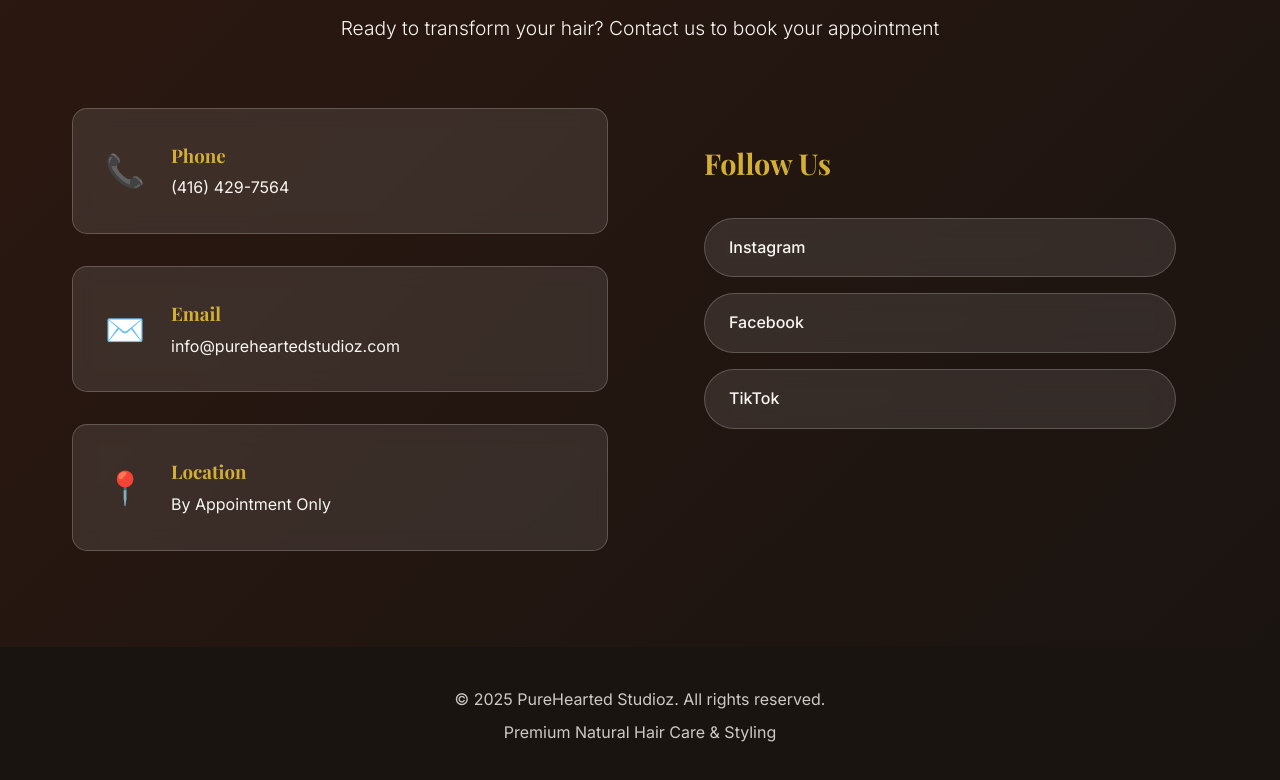
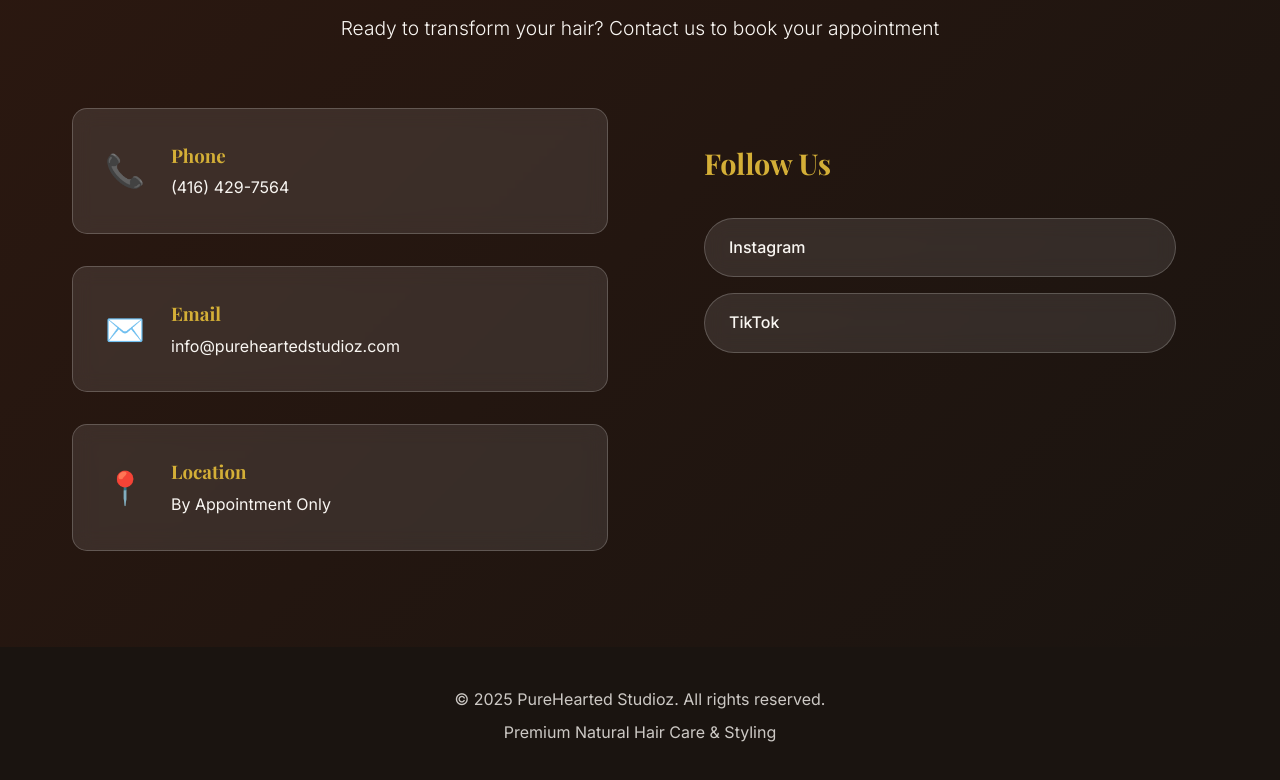
Before and after one commit to TOSINIRL/IRLMEDIA, a website: page index.html in a window 1280 px wide. Shown: the part 3676-4456 px from the top of the page. Drawn offline with nearby package versions, Linux system fonts and the light colour scheme.

Commit message:
Remove Facebook link

```diff
--- a/index.html
+++ b/index.html
@@ -268,9 +268,7 @@
                             class="social-link instagram">
                             <span>Instagram</span>
                         </a>
-                        <a href="https://facebook.com/pureheartedstudioz" target="_blank" class="social-link facebook">
-                            <span>Facebook</span>
-                        </a>
+
                         <a href="https://tiktok.com/@pureheartedstudioz" target="_blank" class="social-link tiktok">
                             <span>TikTok</span>
                         </a>
--- a/style.css
+++ b/style.css
@@ -597,10 +597,7 @@
     color: white;
 }
 
-.social-link.facebook:hover {
-    background: #1877f2;
-    color: white;
-}
+
 
 .social-link.tiktok:hover {
     background: #000000;
```
